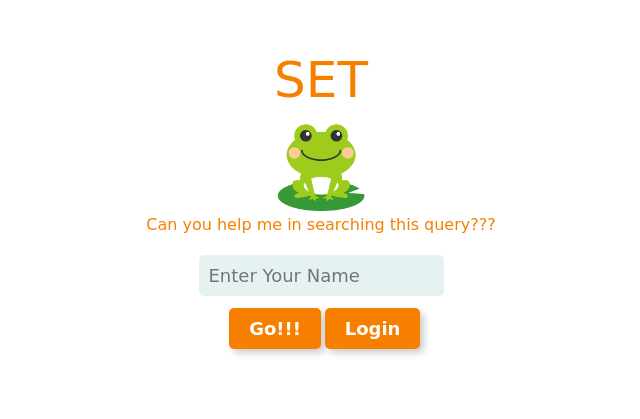
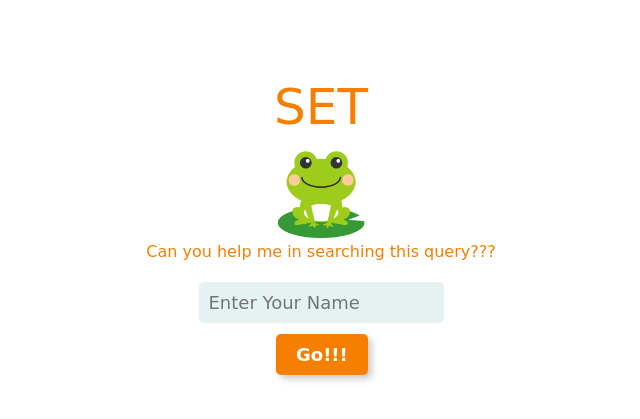
Before and after one commit to SorahsNobody/SearchEngineTutorial, an Angular app in the folder SET/: page /start in a window 1280 px wide. Shown: the part 167-586 px from the top of the page, without its empty margins (319-959 px from the left). Built offline with nearby package versions, Linux system fonts and the light colour scheme.

Commit message:
no logins!!! watch out for feature creep

```diff
--- a/SET/src/app/start/start.component.html
+++ b/SET/src/app/start/start.component.html
@@ -7,7 +7,7 @@
   <input id="name" type="text" name="Name" placeholder="Enter Your Name" required="">
   <div class="buttons">
     <button id="go-button" type="submit" (click)="toCatSelect()">Go!!!</button>
-    <button id="login" (click)="loginClicked()">Login</button>
+    <!-- <button id="login" (click)="loginClicked()">Login</button> -->
   </div>
-  <input id="password" type="password" name="pword" placeholder="Enter Your Password">
+  <!-- <input id="password" type="password" name="pword" placeholder="Enter Your Password"> -->
 </div>
--- a/SET/src/app/start/start.component.ts
+++ b/SET/src/app/start/start.component.ts
@@ -35,38 +35,38 @@ export class StartComponent implements OnInit{
     }
   }
 
-  loginClicked(): void {
-    var pwordInput = <HTMLInputElement>document.getElementById("password");
-    var pword = pwordInput.value;
-    var pName = (<HTMLInputElement>document.getElementById('name')).value
-    var check = false;
-    var userFound = false;
-    //IF the user wants to login
-    if(window.getComputedStyle(pwordInput).visibility==="hidden")
-      //THEN display the password field
-      document.getElementById("password")!.style.visibility="visible";
-    //ELSE the password field is already shown
-    else if(pName && window.getComputedStyle(pwordInput).visibility==="visible"){
-      //Retrieve user profile from name and check passwords against each other
-      this.dbmanage.getUserFromName(pName).subscribe(data =>{
-        //console.log(data);
-        for(let i =0; i<data.length; i++){
-          //console.log(data[i]);
-          if(data[i].name==pName){
-            userFound=true;
-            check = bcrypt.compareSync(data[i].pas, bcrypt.hashSync(pword));
-          }
-        }
-        //IF given password matches what's in the database
-        if(check){
-          //THEN load the user's data and continue to main menu
-        }
-        //IF the given user was not found in the database
-        if(!userFound){
-          //THEN alert the current user that we couldn't find the given profile
-          alert("Couldn't find user: " + pName);
-        }
-      })
-    }
-  }
+  // loginClicked(): void {
+  //   var pwordInput = <HTMLInputElement>document.getElementById("password");
+  //   var pword = pwordInput.value;
+  //   var pName = (<HTMLInputElement>document.getElementById('name')).value
+  //   var check = false;
+  //   var userFound = false;
+  //   //IF the user wants to login
+  //   if(window.getComputedStyle(pwordInput).visibility==="hidden")
+  //     //THEN display the password field
+  //     document.getElementById("password")!.style.visibility="visible";
+  //   //ELSE the password field is already shown
+  //   else if(pName && window.getComputedStyle(pwordInput).visibility==="visible"){
+  //     //Retrieve user profile from name and check passwords against each other
+  //     this.dbmanage.getUserFromName(pName).subscribe(data =>{
+  //       //console.log(data);
+  //       for(let i =0; i<data.length; i++){
+  //         //console.log(data[i]);
+  //         if(data[i].name==pName){
+  //           userFound=true;
+  //           check = bcrypt.compareSync(data[i].pas, bcrypt.hashSync(pword));
+  //         }
+  //       }
+  //       //IF given password matches what's in the database
+  //       if(check){
+  //         //THEN load the user's data and continue to main menu
+  //       }
+  //       //IF the given user was not found in the database
+  //       if(!userFound){
+  //         //THEN alert the current user that we couldn't find the given profile
+  //         alert("Couldn't find user: " + pName);
+  //       }
+  //     })
+  //   }
+  // }
 }
```
